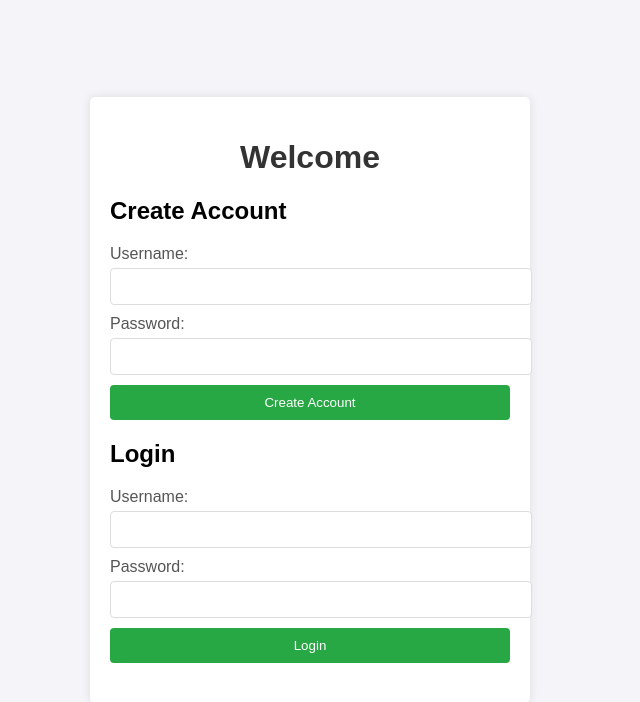
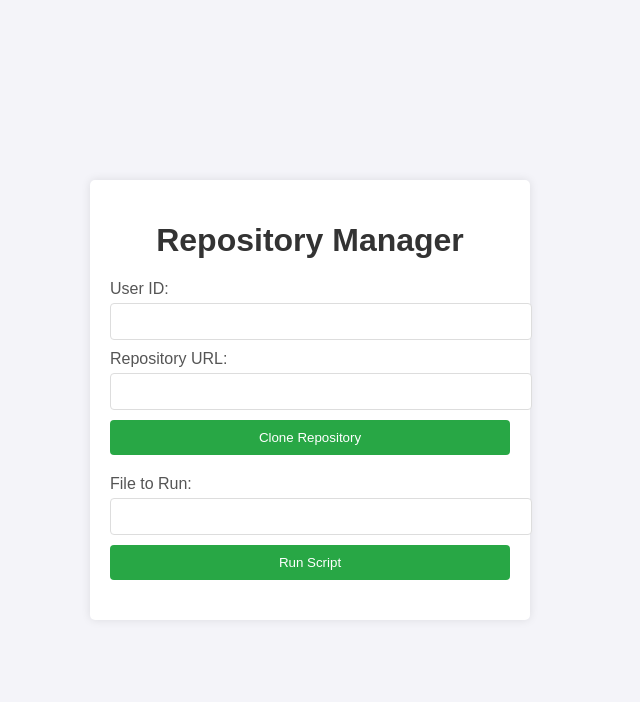
Before and after one commit to Bolaolat/LOGIN, a website: page public/index.html in a window 1280 px wide. Shown: the whole page, without its empty margins (330-970 px from the left). Drawn offline with Linux system fonts and the light colour scheme.

Commit message:
Update index.html

```diff
--- a/public/index.html
+++ b/public/index.html
@@ -3,32 +3,30 @@
 <head>
     <meta charset="UTF-8">
     <meta name="viewport" content="width=device-width, initial-scale=1.0">
-    <title>Login and Create Account</title>
+    <title>Repository Manager</title>
     <link rel="stylesheet" href="styles.css">
 </head>
 <body>
     <div class="container">
-        <h1>Welcome</h1>
+        <h1>Repository Manager</h1>
+        <form id="repoForm">
+            <label for="userId">User ID:</label>
+            <input type="text" id="userId" name="userId" required>
 
-        <div id="message"></div>
+            <label for="repoUrl">Repository URL:</label>
+            <input type="url" id="repoUrl" name="repoUrl" required>
 
-        <form id="createAccountForm">
-            <h2>Create Account</h2>
-            <label for="newUsername">Username:</label>
-            <input type="text" id="newUsername" required>
-            <label for="newPassword">Password:</label>
-            <input type="password" id="newPassword" required>
-            <button type="submit">Create Account</button>
+            <button type="submit">Clone Repository</button>
         </form>
 
-        <form id="loginForm">
-            <h2>Login</h2>
-            <label for="username">Username:</label>
-            <input type="text" id="username" required>
-            <label for="password">Password:</label>
-            <input type="password" id="password" required>
-            <button type="submit">Login</button>
+        <form id="scriptForm">
+            <label for="filename">File to Run:</label>
+            <input type="text" id="filename" name="filename" required>
+
+            <button type="submit">Run Script</button>
         </form>
+
+        <div id="output"></div>
     </div>
     <script src="scripts.js"></script>
 </body>
```
